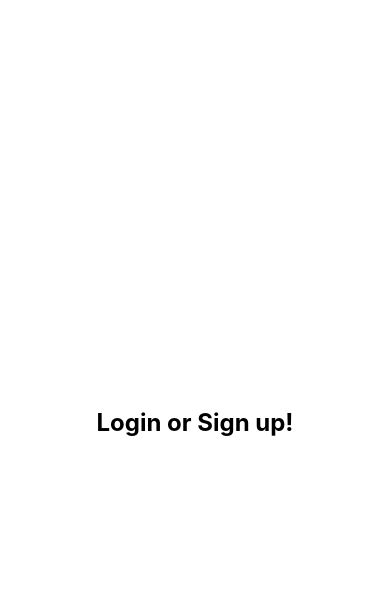
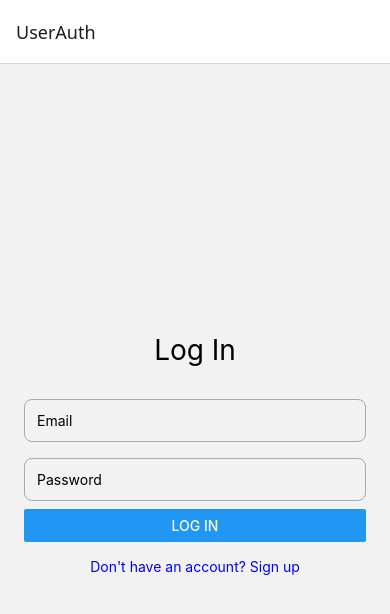
Before and after one commit to ameerza123/RainyDay, a React Native app in the folder rainyday/: screen /UserAuth in a window 390 px wide. Shown: the top 614 px of the page. Built offline with nearby package versions, Linux system fonts and the light colour scheme; no server answers.

Commit message:
Implemented user authorisation (without persistence)

```diff
--- a/rainyday/App.tsx
+++ b/rainyday/App.tsx
@@ -1,18 +1,11 @@
-import { StyleSheet, Text, View } from 'react-native';
-import Dashboard from './src/screens/Dashboard';
-import UserAuth from './src/screens/UserAuth';
+import React from 'react';
+import { AuthProvider } from './src/services/AuthContext'
+import AppNavigator from './src/services/AppNavigator';
 
 export default function App() {
   return (
-    <UserAuth />
+    <AuthProvider>
+      <AppNavigator />
+    </AuthProvider>
   );
 }
-
-const styles = StyleSheet.create({
-  container: {
-    flex: 1,
-    backgroundColor: '#fff',
-    alignItems: 'center',
-    justifyContent: 'center',
-  },
-});
--- a/rainyday/app.json
+++ /dev/null
@@ -1,38 +0,0 @@
-{
-  "expo": {
-    "name": "rainyday",
-    "slug": "rainyday",
-    "version": "1.0.0",
-    "orientation": "portrait",
-    "icon": "./assets/icon.png",
-    "userInterfaceStyle": "light",
-    "newArchEnabled": true,
-    "splash": {
-      "image": "./assets/splash-icon.png",
-      "resizeMode": "contain",
-      "backgroundColor": "#ffffff"
-    },
-    "ios": {
-      "supportsTablet": true
-    },
-    "android": {
-      "adaptiveIcon": {
-        "foregroundImage": "./assets/adaptive-icon.png",
-        "backgroundColor": "#ffffff"
-      },
-      "edgeToEdgeEnabled": true
-    },
-    "web": {
-      "favicon": "./assets/favicon.png"
-    },
-    "extra": {
-      "FIREBASE_API_KEY": "process.env.FIREBASE_API_KEY",
-      "FIREBASE_AUTH_DOMAIN": "process.env.FIREBASE_AUTH_DOMAIN",
-      "FIREBASE_PROJECT_ID": "process.env.FIREBASE_PROJECT_ID",
-      "FIREBASE_STORAGE_BUCKET": "process.env.FIREBASE_STORAGE_BUCKET",
-      "FIREBASE_MESSAGING_SENDER_ID": "process.env.FIREBASE_MESSAGING_SENDER_ID",
-      "FIREBASE_APP_ID": "process.env.FIREBASE_APP_ID",
-      "FIREBASE_MEASUREMENT_ID": "process.env.FIREBASE_MEASUREMENT_ID"
-    }
-  }
-}
--- a/rainyday/src/screens/UserAuth.tsx
+++ b/rainyday/src/screens/UserAuth.tsx
@@ -1,24 +1,80 @@
-// Initial page for user logging in or signing up
+import React, { useState } from 'react';
+import { View, TextInput, Button, StyleSheet, Text } from 'react-native';
+import { createUserWithEmailAndPassword, signInWithEmailAndPassword } from 'firebase/auth';
+import { auth } from '../services/firebase'
 
-import React from 'react';
-import { View, Text, StyleSheet } from 'react-native';
+const UserAuth = () => {
+  const [email, setEmail] = useState('');
+  const [password, setPassword] = useState('');
+  const [isLogin, setIsLogin] = useState(true);
+  const [error, setError] = useState('');
 
-const UserAuth = () => (
-  <View style={styles.container}>
-    <Text style={styles.text}>Login or Sign up!</Text>
-  </View>
-);
+  const handleAuth = async () => {
+    try {
+      if (isLogin) {
+        await signInWithEmailAndPassword(auth, email, password);
+      } else {
+        await createUserWithEmailAndPassword(auth, email, password);
+      }
+    } catch (err: any) {
+      setError(err.message);
+    }
+  };
+
+  return (
+    <View style={styles.container}>
+      <Text style={styles.title}>{isLogin ? 'Log In' : 'Sign Up'}</Text>
+      <TextInput
+        placeholder="Email"
+        value={email}
+        onChangeText={setEmail}
+        style={styles.input}
+        autoCapitalize="none"
+        keyboardType="email-address"
+      />
+      <TextInput
+        placeholder="Password"
+        value={password}
+        onChangeText={setPassword}
+        style={styles.input}
+        secureTextEntry
+      />
+      {error !== '' && <Text style={styles.error}>{error}</Text>}
+      <Button title={isLogin ? 'Log In' : 'Sign Up'} onPress={handleAuth} />
+      <Text style={styles.toggle} onPress={() => setIsLogin(!isLogin)}>
+        {isLogin ? "Don't have an account? Sign up" : 'Already have an account? Log in'}
+      </Text>
+    </View>
+  );
+};
 
 const styles = StyleSheet.create({
   container: {
     flex: 1,
-    alignItems: 'center',
     justifyContent: 'center',
-    backgroundColor: '#fff',
+    padding: 24,
   },
-  text: {
-    fontSize: 24,
-    fontWeight: 'bold',
+  input: {
+    borderWidth: 1,
+    borderColor: '#aaa',
+    padding: 12,
+    marginVertical: 8,
+    borderRadius: 8,
+  },
+  title: {
+    fontSize: 28,
+    marginBottom: 24,
+    textAlign: 'center',
+  },
+  error: {
+    color: 'red',
+    textAlign: 'center',
+    marginBottom: 8,
+  },
+  toggle: {
+    color: 'blue',
+    textAlign: 'center',
+    marginTop: 16,
   },
 });
 
--- /dev/null
+++ b/rainyday/src/services/AppNavigator.tsx
@@ -0,0 +1,26 @@
+import React from 'react';
+import { NavigationContainer } from '@react-navigation/native';
+import { createNativeStackNavigator } from '@react-navigation/native-stack';
+import UserAuth from '../screens/UserAuth';
+import Dashboard from '../screens/Dashboard';
+import { useAuth } from './AuthContext';
+
+const Stack = createNativeStackNavigator();
+
+const AppNavigator = () => {
+  const { user } = useAuth();
+
+  return (
+    <NavigationContainer>
+      <Stack.Navigator>
+        {user ? (
+          <Stack.Screen name="Dashboard" component={Dashboard} />
+        ) : (
+          <Stack.Screen name="UserAuth" component={UserAuth} />
+        )}
+      </Stack.Navigator>
+    </NavigationContainer>
+  );
+};
+
+export default AppNavigator;
--- /dev/null
+++ b/rainyday/src/services/AuthContext.tsx
@@ -0,0 +1,22 @@
+import React, { createContext, useContext, useEffect, useState } from 'react';
+import { onAuthStateChanged, User } from 'firebase/auth';
+import { auth } from './firebase';
+
+const AuthContext = createContext<{ user: User | null }>({ user: null });
+
+export const AuthProvider: React.FC<{ children: React.ReactNode }> = ({ children }) => {
+  const [user, setUser] = useState<User | null>(null);
+
+  useEffect(() => {
+    const unsubscribe = onAuthStateChanged(auth, setUser);
+    return () => unsubscribe();
+  }, []);
+
+  return (
+    <AuthContext.Provider value={{ user }}>
+      {children}
+    </AuthContext.Provider>
+  );
+};
+
+export const useAuth = () => useContext(AuthContext);
--- a/rainyday/src/services/firebase.ts
+++ b/rainyday/src/services/firebase.ts
@@ -1,5 +1,10 @@
+import { initializeApp } from 'firebase/app';
+import { getAuth } from 'firebase/auth';
 import Constants from 'expo-constants';
+
 const env = Constants.expoConfig?.extra;
+console.log('🔥 Firebase ENV:', env);
+
 
 const firebaseConfig = {
   apiKey: env?.FIREBASE_API_KEY,
@@ -10,3 +15,8 @@ const firebaseConfig = {
   appId: env?.FIREBASE_APP_ID,
   measurementId: env?.FIREBASE_MEASUREMENT_ID,
 };
+
+const app = initializeApp(firebaseConfig);
+const auth = getAuth(app);
+
+export { auth };
--- a/rainyday/tsconfig.json
+++ b/rainyday/tsconfig.json
@@ -1,6 +1,8 @@
 {
   "extends": "expo/tsconfig.base",
   "compilerOptions": {
-    "strict": true
+    "strict": true,
+    "jsx": "react-jsx",
+    "types": ["react", "react-native"],
   }
 }
```
Also changed, not shown: rainyday/app.config.js (added, +40 -0 lines), rainyday/package.json (+8 -1 lines), 1 other file (tests, documents, lock files or other folders).
